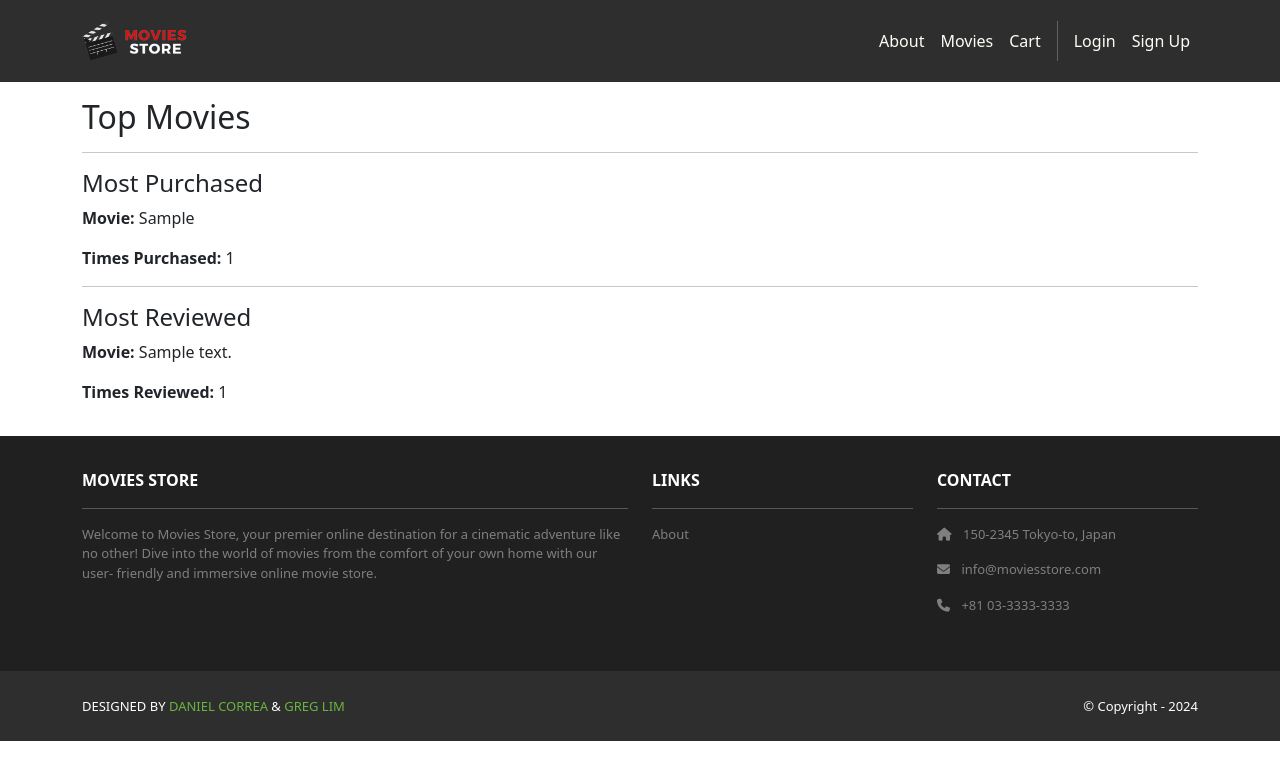
After one commit to RomeerDhillon/moviesstore, a Django app: template movies/templates/movies/top_movies.html in a window 1280 px wide. The commit adds this page. Shown: the top 780 px of the page. Run offline with Django 5.2, Linux system fonts and the light colour scheme; the template is opened without the code that fills it: most values are stand-ins (such as "Sample title", 1, 10 or a date in 2020); some libraries are stand-ins or nearby versions.

Commit message:
added user story 5

```diff
--- /dev/null
+++ b/movies/templates/movies/top_movies.html
@@ -0,0 +1,31 @@
+{% extends 'base.html' %}
+
+{% block content %}
+<div class="'p-3">
+    <div class="container">
+        <div class="row mt-3">
+            <div class="col mx-auto mb-3">
+                <h2>Top Movies</h2>
+                <hr />
+                <h4>Most Purchased</h4>
+                {% if template_data.most_bought %}
+                <p><b>Movie:</b> {{ template_data.most_bought }}</p>
+                <p><b>Times Purchased:</b> {{ template_data.most_bought_count }}</p>
+                {% else %}
+                <p>No purchases yet.</p>
+                {% endif %}
+                <hr />
+
+                <h4>Most Reviewed</h4>
+                {% if template_data.most_reviewed %}
+                <p><b>Movie:</b> {{ template_data.most_reviewed }}</p>
+                <p><b>Times Reviewed:</b> {{ template_data.most_reviewed_count }}</p>
+                {% else %}
+                <p>No Reviewes yet.</p>
+                {% endif %}
+
+            </div>
+        </div>
+    </div>
+</div>
+{% endblock content %}
--- a/movies/urls.py
+++ b/movies/urls.py
@@ -8,4 +8,6 @@ urlpatterns = [
     path('<int:id>/review/<int:review_id>/delete/', views.delete_review, name='movies.delete_review'),
     path('<int:id>/review/<int:review_id>/report/', views.report_review, name='movies.report_review'),
     path('top-commenter/', views.top_commenter, name='movies.top_commenter'),
+    path('top-movies/', views.top_movies, name='movies.top_movies'),
+
 ]
--- a/moviesstore/templates/base.html
+++ b/moviesstore/templates/base.html
@@ -67,6 +67,9 @@
               href="{% url 'admin:index' %}">Admin</a>
               <a class = "nav-link"
               href="{% url 'movies.top_commenter' %}">Top Commenter</a>
+              <a class = "nav-link"
+              href="{% url 'movies.top_movies' %}">Top Movies</a>
+
             {% endif %}
           </div>
         </div>
```
Also changed, not shown: movies/views.py (+36 -0 lines), db.sqlite3.
